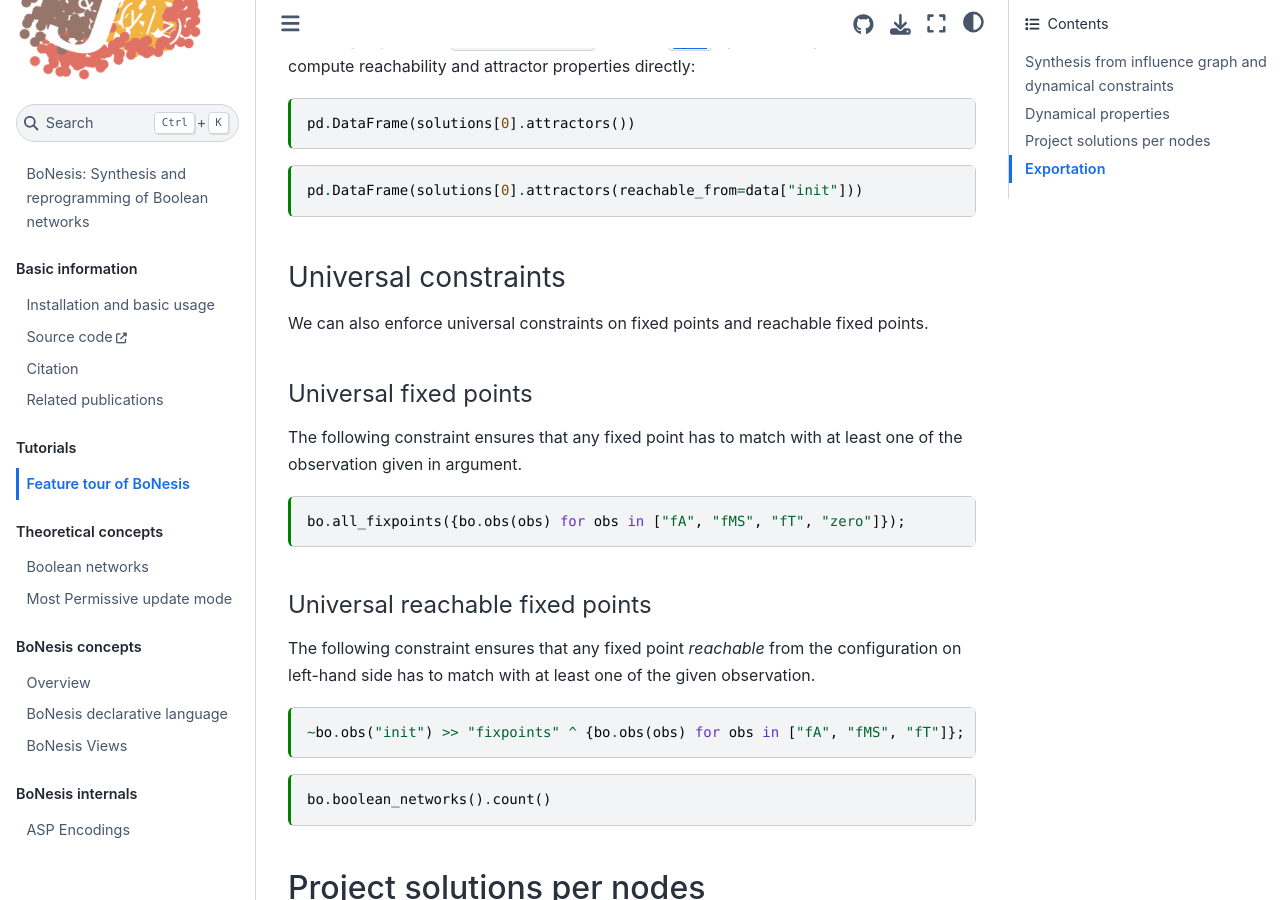
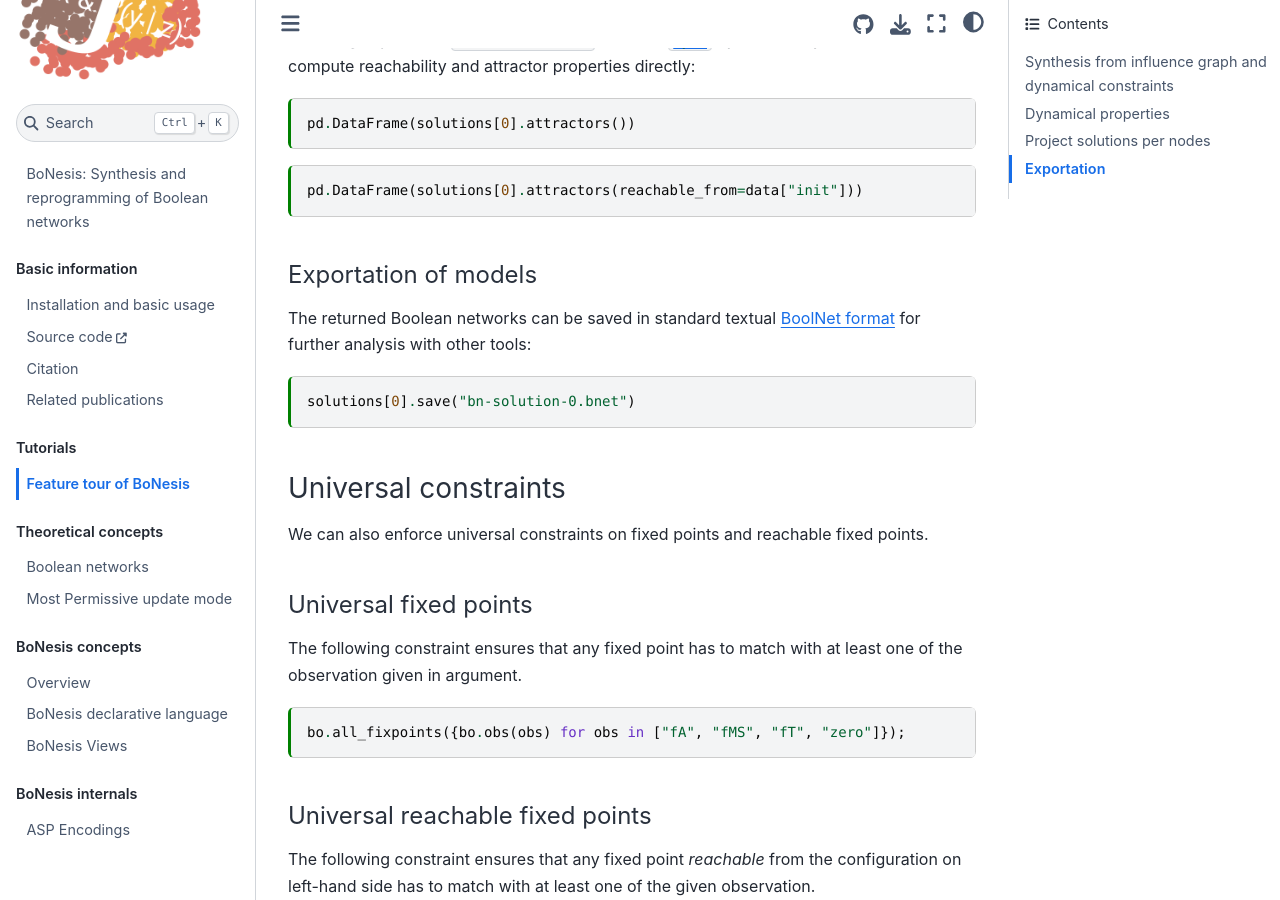
Before and after one commit to bnediction/bonesis, a Jupyter Book: the page built from tutorials/tour.md, in a window 1280 px wide and 900 px high, scrolled down 4015 px. Built offline with Jupyter Book 1.0.4 settings and Sphinx 7.4.7 and the Sphinx Book theme 1.1.4, drawn with Linux system fonts in a browser that asks for light colours.

Commit message:
tutorial/tour: add saving of BNs

````diff
--- a/tutorials/tour.md
+++ b/tutorials/tour.md
@@ -204,6 +204,14 @@ pd.DataFrame(solutions[0].attractors())
 pd.DataFrame(solutions[0].attractors(reachable_from=data["init"]))
 ```
 
+#### Exportation of models
+
+The returned Boolean networks can be saved in standard textual [BoolNet format](http://colomoto.org/biolqm/doc/format-bnet.html) for further analysis with other tools:
+
+```{code-cell}
+solutions[0].save("bn-solution-0.bnet")
+```
+
 ### Universal constraints
 
 We can also enforce universal constraints on fixed points and reachable fixed points.
````
